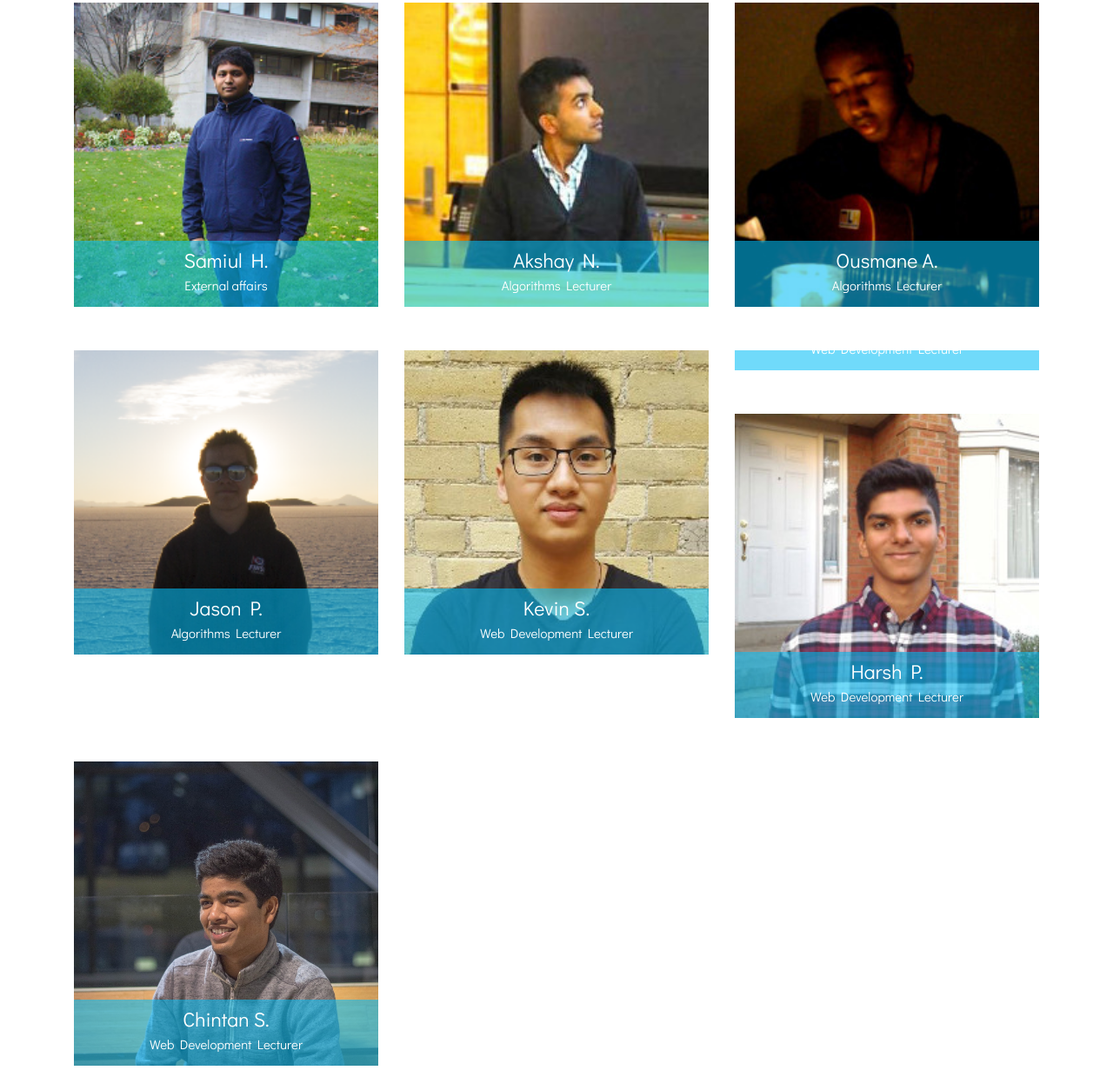
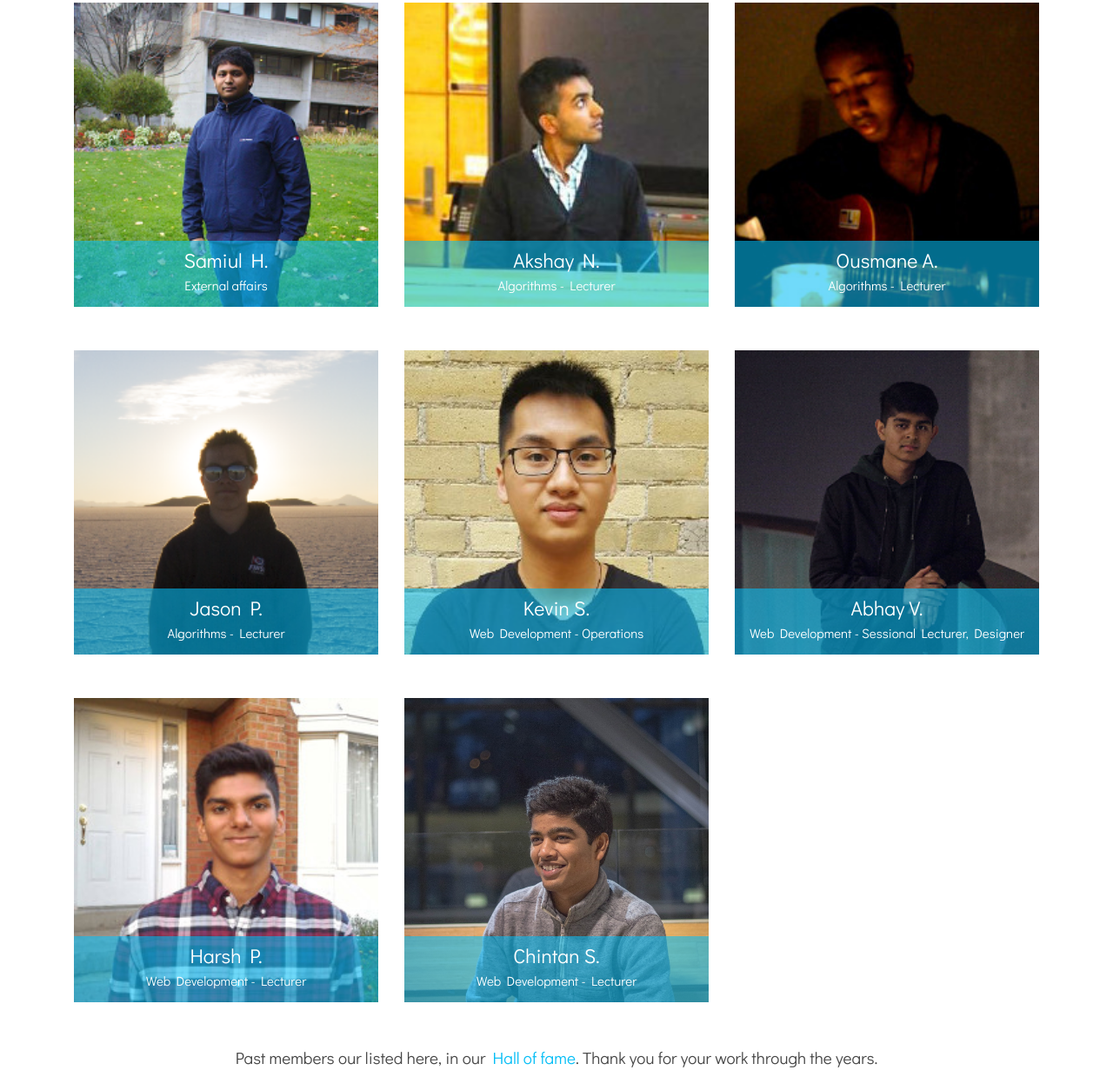
Before and after one commit to csecutsc/csec_site_old, a plain HTML site: page team.html in a window 1280 px wide. Shown: the part 1244-2483 px from the top of the page at 87% size. Drawn offline with Linux system fonts and the light colour scheme.

Commit message:
Updated role names for consistency

```diff
--- a/team.html
+++ b/team.html
@@ -133,7 +133,7 @@ License URL: http://creativecommons.org/licenses/by/3.0/
 
 			<div class="col-md-4 about-poleft">
 				<div class="about_img"><img src="images/pics/william.png" alt="">
-				<h5>William G.<span>Algorithms Division Leader</span></h5>
+				<h5>William G.<span>Algorithms Division - Leader</span></h5>
 				  <div class="about_opa">
 					<ul class="fb_icons2 text-center">
 						<li><a class="fb" href="https://www.facebook.com/wgma00"></a></li>
@@ -180,7 +180,7 @@ License URL: http://creativecommons.org/licenses/by/3.0/
 
 			<div class="col-md-4 about-poleft yes_marg">
 				<div class="about_img"><img src="images/pics/kohilan.jpeg" alt="">
-				  <h5>Kohilan M. <span>Web Development Leader</span></h5>
+				  <h5>Kohilan M. <span>Web Development Division - Leader</span></h5>
 				  <div class="about_opa">
 					<ul class="fb_icons2 text-center">
 						<li><a class="fb" href="#"></a></li>
@@ -217,7 +217,7 @@ License URL: http://creativecommons.org/licenses/by/3.0/
 
 			<div class="col-md-4 about-poleft yes_marg">
 				<div class="about_img"><img src="images/pics/akshay.jpeg" alt="">
-				  <h5>Akshay N.<span>Algorithms Lecturer</span></h5>
+				  <h5>Akshay N.<span>Algorithms - Lecturer</span></h5>
 				  <div class="about_opa">
 					<ul class="fb_icons2 text-center">
 						<li><a class="fb" href="https://www.facebook.com/akshay.nair00"></a></li>
@@ -229,7 +229,7 @@ License URL: http://creativecommons.org/licenses/by/3.0/
 
 			<div class="col-md-4 about-poleft yes_marg">
 				<div class="about_img"><img src="images/pics/ousmane.jpg" alt="">
-				  <h5>Ousmane A.<span>Algorithms Lecturer</span></h5>
+				  <h5>Ousmane A.<span>Algorithms - Lecturer</span></h5>
 				  <div class="about_opa">
 					<ul class="fb_icons2 text-center">
 						<li><a class="fb" href="https://www.facebook.com/ousmane.amadou.9"></a></li>
@@ -241,7 +241,7 @@ License URL: http://creativecommons.org/licenses/by/3.0/
 
 			<div class="col-md-4 about-poleft yes_marg">
 				<div class="about_img"><img src="images/pics/jason.png" alt="">
-				  <h5>Jason P.<span>Algorithms Lecturer</span></h5>
+				  <h5>Jason P.<span>Algorithms - Lecturer</span></h5>
 				  <div class="about_opa">
 					<ul class="fb_icons2 text-center">
 						<li><a class="fb" href="https://www.facebook.com/suchaHassle"></a></li>
@@ -253,7 +253,7 @@ License URL: http://creativecommons.org/licenses/by/3.0/
 
 			<div class="col-md-4 about-poleft yes_marg">
 				<div class="about_img"><img src="images/pics/kevin.jpeg" alt="">
-				  <h5>Kevin S.<span>Web Development Lecturer</span></h5>
+				  <h5>Kevin S.<span>Web Development - Operations</span></h5>
 				  <div class="about_opa">
 					<ul class="fb_icons2 text-center">
 						<li><a class="fb" href="https://www.facebook.com/kevs.shen"></a></li>
@@ -264,8 +264,8 @@ License URL: http://creativecommons.org/licenses/by/3.0/
 			</div>
 
 			<div class="col-md-4 about-poleft yes_marg">
-				<div class="about_img"><img src="images/pics/abdhay.png" alt="">
-				  <h5>Abhay V.<span>Web Development Lecturer</span></h5>
+				<div class="about_img"><img src="images/pics/abhay.png" alt="">
+				  <h5>Abhay V.<span>Web Development - Sessional Lecturer, Designer</span></h5>
 				  <div class="about_opa">
 					<ul class="fb_icons2 text-center">
 						<li><a class="fb" href="https://www.facebook.com/abhay6547"></a></li>
@@ -277,7 +277,7 @@ License URL: http://creativecommons.org/licenses/by/3.0/
 
 			<div class="col-md-4 about-poleft yes_marg">
 				<div class="about_img"><img src="images/pics/harsh.jpg" alt="">
-				  <h5>Harsh P.<span>Web Development Lecturer</span></h5>
+				  <h5>Harsh P.<span>Web Development - Lecturer</span></h5>
 				  <div class="about_opa">
 					<ul class="fb_icons2 text-center">
 						<li><a class="fb" href="https://www.facebook.com/profile.php?id=100004285660835"></a></li>
@@ -289,7 +289,7 @@ License URL: http://creativecommons.org/licenses/by/3.0/
 
 			<div class="col-md-4 about-poleft yes_marg">
 				<div class="about_img"><img src="images/pics/chintan.jpg" alt="">
-				  <h5>Chintan S.<span>Web Development Lecturer</span></h5>
+				  <h5>Chintan S.<span>Web Development - Lecturer</span></h5>
 				  <div class="about_opa">
 					<ul class="fb_icons2 text-center">
 						<li><a class="fb" href="https://www.facebook.com/chintans98"></a></li>
```
